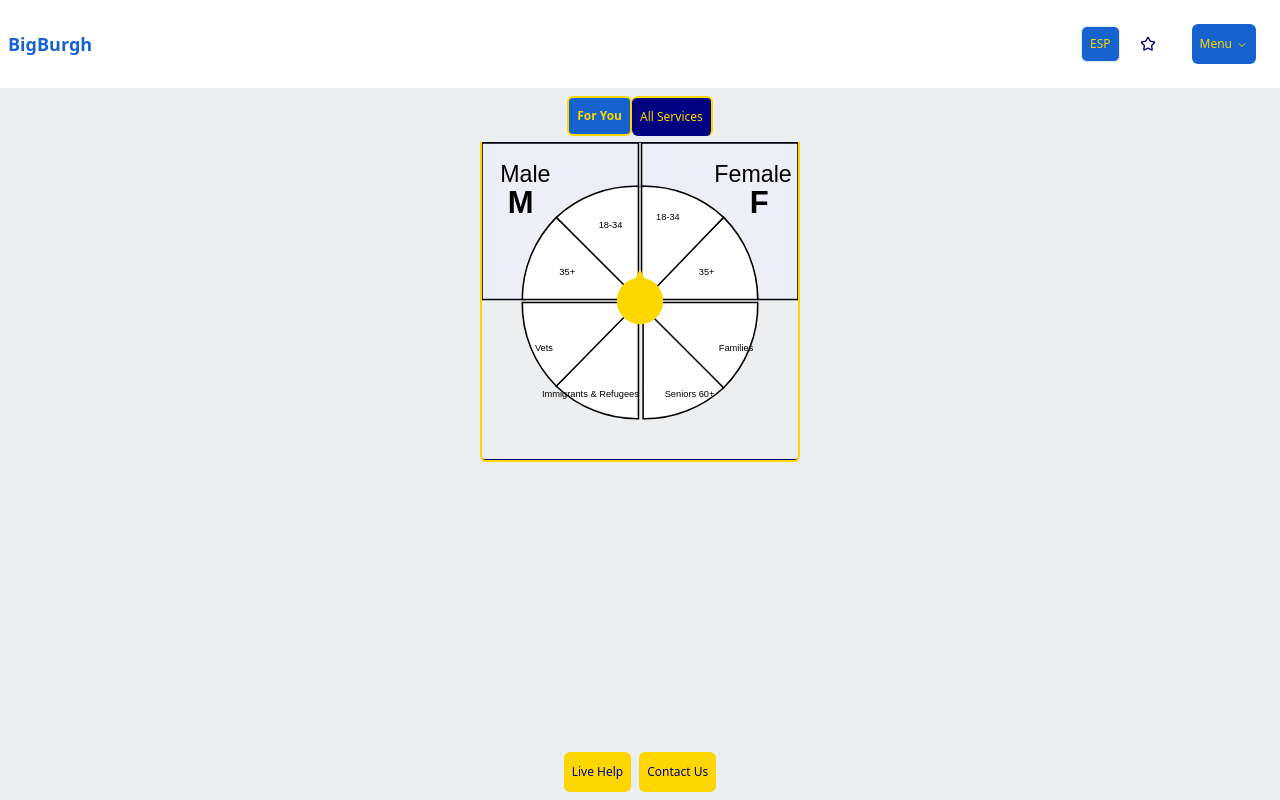
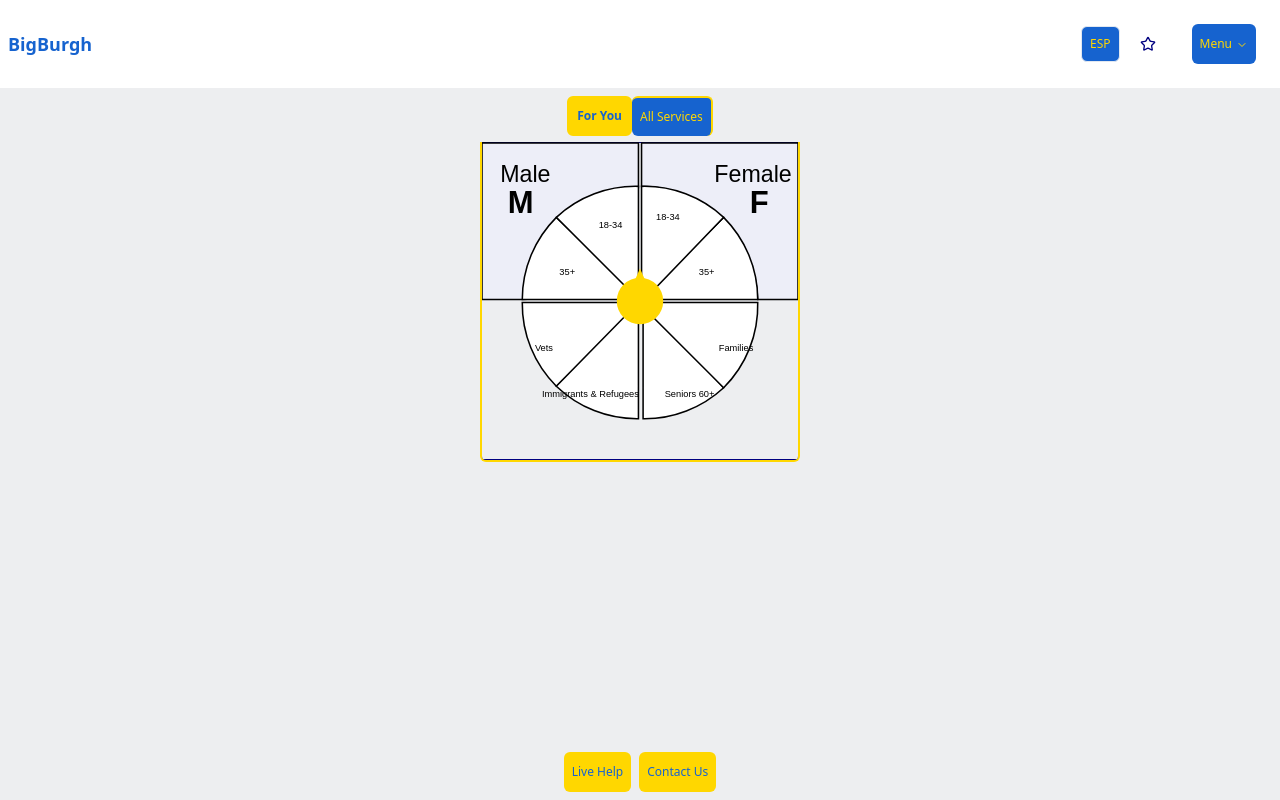
Before and after one commit to Strecus/BigBurgh, a Next.js app: page / in a window 1280 px wide. Built offline with nearby package versions, Linux system fonts and the light colour scheme.

Commit message:
Color Edits

```diff
--- a/app/page.tsx
+++ b/app/page.tsx
@@ -81,7 +81,7 @@ export default function Home() {
               onClick={() => setSelectedDial("forYou")}
               variant={selectedDial === "forYou" ? "default" : "outline"}
               className={`text-xs py-1 px-2 rounded-tl-md rounded-br-md ${
-                selectedDial === "forYou" ? "bg-[#1663cf] text-gold font-bold border-2 border-gold" : "bg-navy-blue text-gold border-2 border-b-0 border-r-0 border-gold"
+                selectedDial === "forYou" ? "bg-gold text-[#1663cf] font-bold border-2 border-gold" : "bg-[#1663cf] text-gold border-2 border-b-0 border-r-0 border-gold"
               }`}
             >
               {language === "es" ? "Para Ti" : "For You"}
@@ -90,7 +90,7 @@ export default function Home() {
               onClick={() => setSelectedDial("allServices")}
               variant={selectedDial === "allServices" ? "default" : "outline"}
               className={`text-xs py-1 px-2 rounded-tr-md rounded-bl-md ${
-                selectedDial === "allServices" ? "bg-gold text-navy-blue font-bold border-2 border-gold" : "bg-navy-blue text-gold border-2 border-b-0 border-l-0 border-gold"
+                selectedDial === "allServices" ? "bg-gold text-[#1663cf] font-bold border-2 border-gold" : "bg-[#1663cf] text-gold border-2 border-b-0 border-l-0 border-gold"
               }`}
             >
               {language === "es" ? "Todos los Servicios" : "All Services"}
@@ -119,10 +119,10 @@ export default function Home() {
           </div>
         </div>
         <div className="mt-2 flex justify-center space-x-2">
-          <Button className="bg-gold text-navy-blue hover:bg-yellow-400 text-xs py-1 px-2">
+          <Button className="bg-gold text-[#1663cf] hover:bg-yellow-400 text-xs py-1 px-2">
             {language === "es" ? "Ayuda en Vivo" : "Live Help"}
           </Button>
-          <Button className="bg-gold text-navy-blue hover:bg-yellow-400 text-xs py-1 px-2">
+          <Button className="bg-gold text-[#1663cf] hover:bg-yellow-400 text-xs py-1 px-2">
             {language === "es" ? "Contáctenos" : "Contact Us"}
           </Button>
         </div>
--- a/components/QuadrantDial.tsx
+++ b/components/QuadrantDial.tsx
@@ -233,12 +233,13 @@ const QuadrantDial: React.FC<QuadrantDialProps> = ({
               y="102"
               textAnchor="middle"
               dominantBaseline="middle"
+
               fill="black"
               fontSize="4"
               fontWeight="bold"
             >
-              <tspan x="102" dy="-2" fill="blue">Go To</tspan>
-              <tspan x="102" dy="1.5em" fill="blue">Services</tspan>
+              <tspan x="102" dy="-2" fill="#1663cf">Go To</tspan>
+              <tspan x="102" dy="1.5em" fill="#1663cf">Services</tspan>
             </text>
           </g>
         ) : (
```
